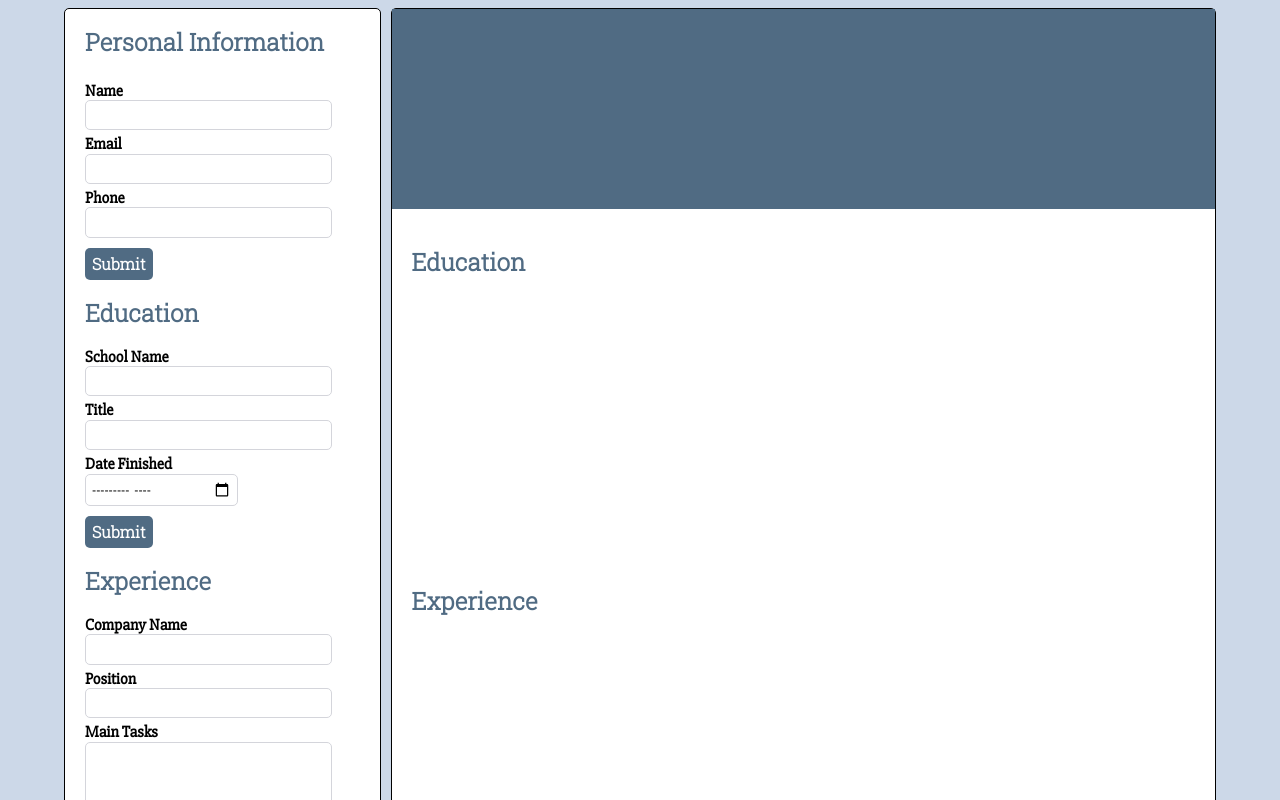
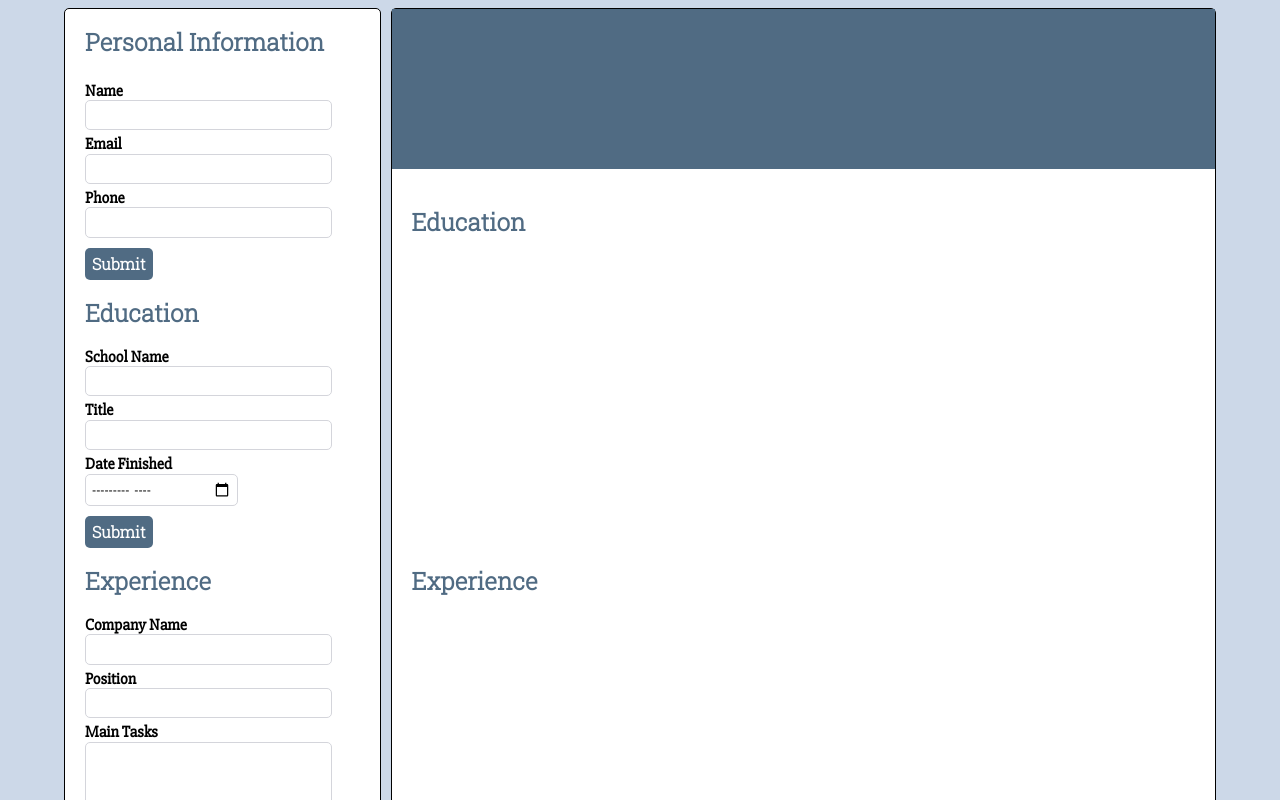
Before and after one commit to adjapeve/React-cv-project, a React (Create React App) app: page / in a window 1280 px wide. Shown: the top 800 px of the page. Built offline with nearby package versions, Linux system fonts and the light colour scheme.

Commit message:
changed minimum height on general info container

```diff
--- a/src/style/OutGeneralInfo.css
+++ b/src/style/OutGeneralInfo.css
@@ -1,8 +1,8 @@
 .GeneralInfo-Container{
-    height: 25vh;
+    min-height: 20vh;
     background-color: rgb(80, 107, 131);
     padding: 20px;
-    flex: 0 1 auto;
+
 }
 .GeneralInfo-Container div p{
     margin-top:0;
```
